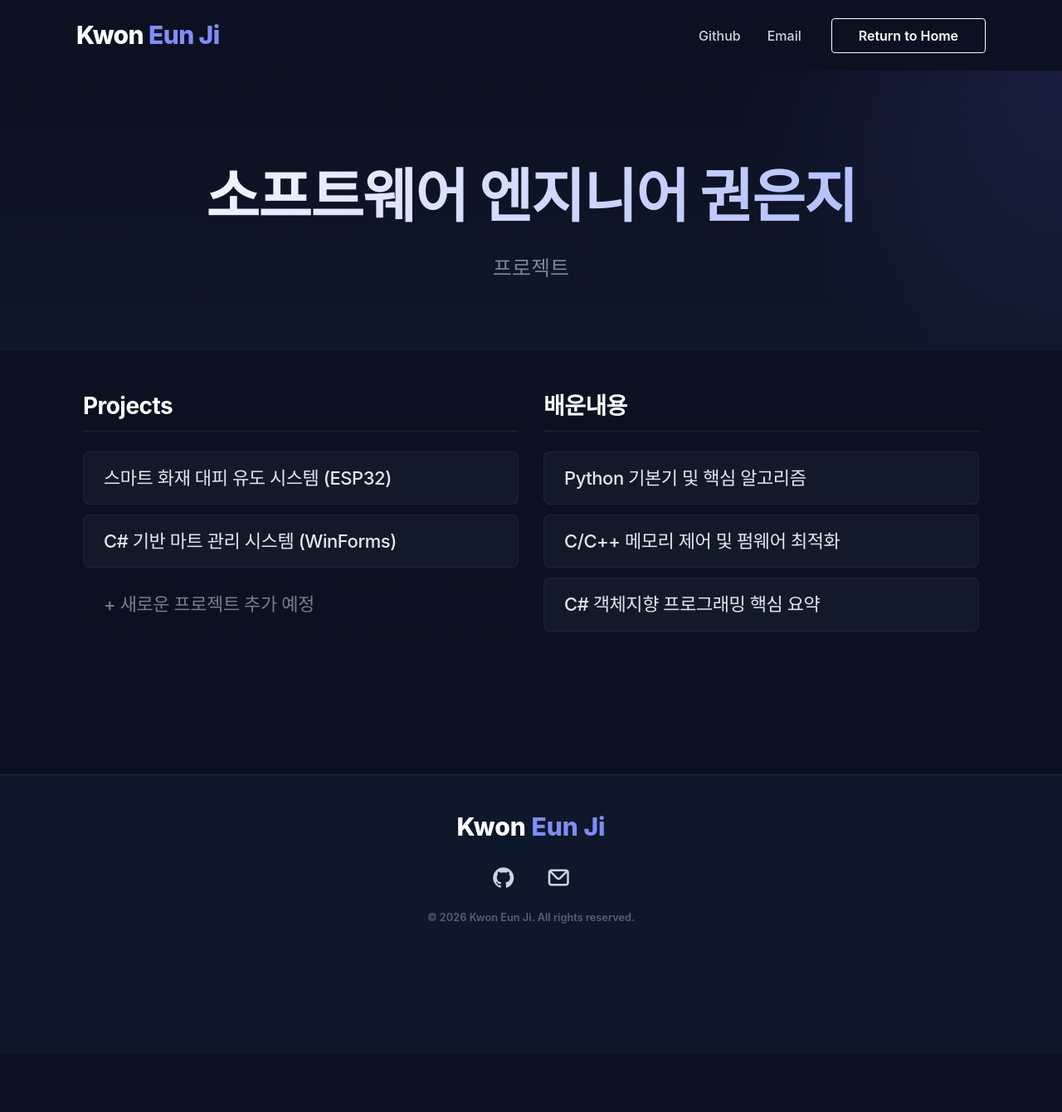
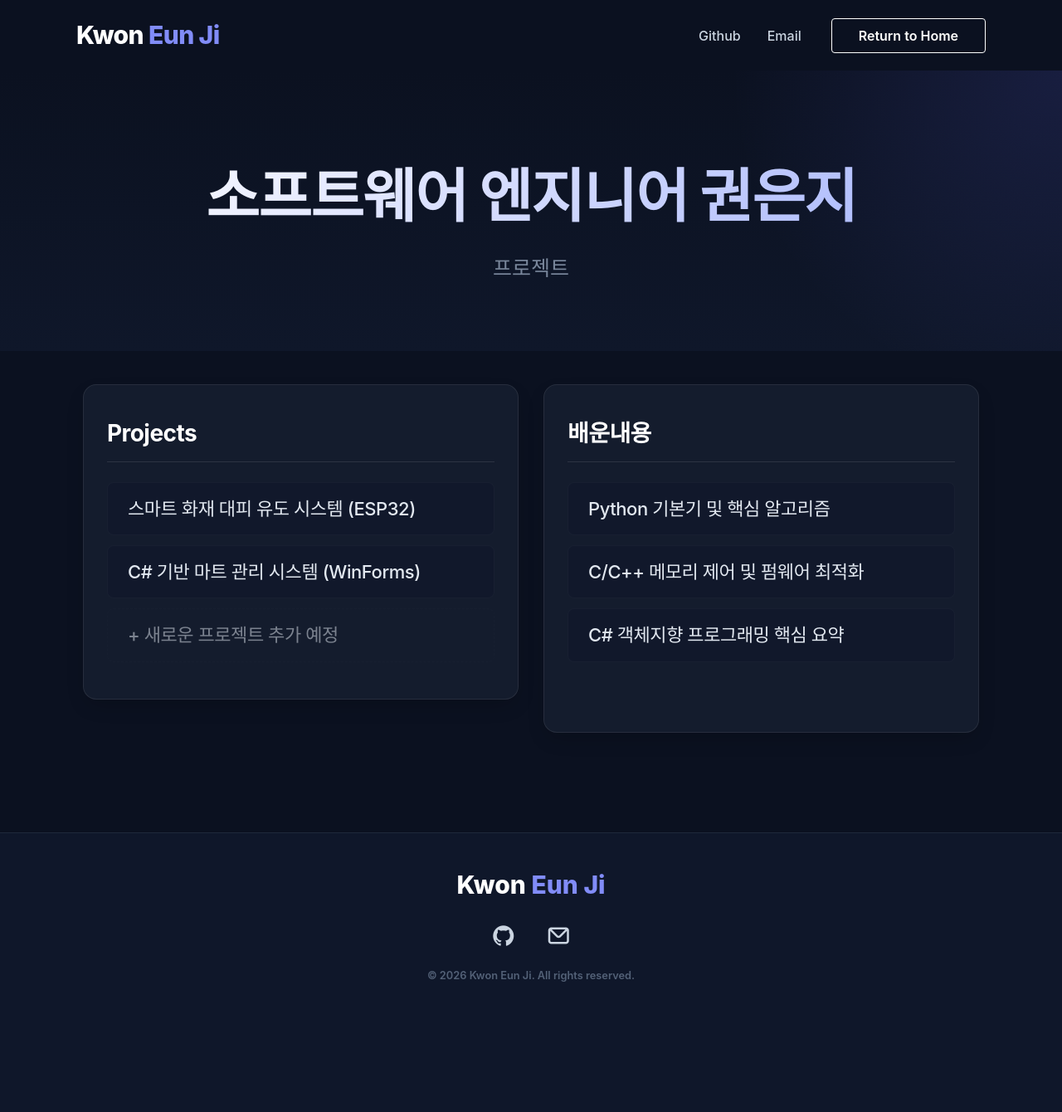
Before and after one commit to eunji021/eunji021.github.io, a Jekyll site: the page built from index.html, in a window 1280 px wide. Shown: the whole page at 83% size. Built offline with Jekyll 4.4.1, drawn with Linux system fonts in a browser that asks for light colours; nearby versions of some CDN libraries; some web fonts are replaced; comment, search, counter and statistics services are not loaded; before the commit the page ends 1270 px from its top, so only the background shows below that.

Commit message:
디자인 변경4

```diff
--- a/_scss/_premium.scss
+++ b/_scss/_premium.scss
@@ -243,3 +243,40 @@ h1, h2, h3, h4, h5, h6 {
   padding-bottom: 12px;
   border-bottom: 1px solid rgba(255, 255, 255, 0.1);
 }
+
+
+// Dashboard Panel
+.dashboard-panel {
+  background: rgba(30, 41, 59, 0.5) !important;
+  border: 1px solid rgba(255, 255, 255, 0.08) !important;
+  border-radius: 16px !important;
+  padding: 32px 28px !important;
+  height: 100%;
+  box-shadow: 0 10px 25px -5px rgba(0, 0, 0, 0.2) !important;
+}
+
+// Dashboard Inner List Items
+.list-item {
+  display: block;
+  padding: 18px 24px !important;
+  background: rgba(15, 23, 42, 0.6) !important;
+  border: 1px solid rgba(255, 255, 255, 0.03) !important;
+  border-radius: 8px !important;
+  margin-bottom: 12px !important;
+  transition: all 0.2s ease !important;
+  text-decoration: none !important;
+
+  &:hover {
+    background: rgba(30, 41, 59, 0.9) !important;
+    border-color: #818cf8 !important;
+    transform: translateX(6px) !important;
+    box-shadow: -4px 4px 10px rgba(0,0,0,0.2) !important;
+  }
+
+  .list-title {
+    color: #e2e8f0 !important;
+    font-size: 1.1rem;
+    font-weight: 500;
+    margin: 0;
+  }
+}
--- a/index.html
+++ b/index.html
@@ -13,36 +13,40 @@ title: Home
 
       <!-- Left Column: Projects -->
       <div class="column col-6 col-md-12" style="padding-right: 15px; margin-bottom: 40px;">
-        <h3 class="dashboard-title">Projects</h3>
+        <div class="dashboard-panel">
+          <h3 class="dashboard-title" style="border-bottom: 1px solid rgba(255,255,255,0.1); padding-bottom: 16px; margin-bottom: 24px;">Projects</h3>
 
-        <a href="{{ site.baseurl }}/embedded-hardware-projects" class="list-card">
+          <a href="{{ site.baseurl }}/embedded-hardware-projects" class="list-item">
             <h4 class="list-title">스마트 화재 대피 유도 시스템 (ESP32)</h4>
           </a>
 
-        <a href="{{ site.baseurl }}/system-software-projects" class="list-card">
+          <a href="{{ site.baseurl }}/system-software-projects" class="list-item">
             <h4 class="list-title">C# 기반 마트 관리 시스템 (WinForms)</h4>
           </a>
 
-        <a href="#" class="list-card" style="border-style: dashed !important; background: transparent !important; opacity: 0.5;">
+          <a href="#" class="list-item" style="border-style: dashed !important; background: transparent !important; opacity: 0.5;">
             <h4 class="list-title">+ 새로운 프로젝트 추가 예정</h4>
           </a>
+        </div>
       </div>
 
       <!-- Right Column: Learnings -->
       <div class="column col-6 col-md-12" style="padding-left: 15px;">
-        <h3 class="dashboard-title">배운내용</h3>
+        <div class="dashboard-panel">
+          <h3 class="dashboard-title" style="border-bottom: 1px solid rgba(255,255,255,0.1); padding-bottom: 16px; margin-bottom: 24px;">배운내용</h3>
 
-        <a href="{{ site.baseurl }}/tech-fundamentals" class="list-card">
+          <a href="{{ site.baseurl }}/tech-fundamentals" class="list-item">
             <h4 class="list-title">Python 기본기 및 핵심 알고리즘</h4>
           </a>
 
-        <a href="{{ site.baseurl }}/tech-fundamentals" class="list-card">
+          <a href="{{ site.baseurl }}/tech-fundamentals" class="list-item">
             <h4 class="list-title">C/C++ 메모리 제어 및 펌웨어 최적화</h4>
           </a>
 
-        <a href="{{ site.baseurl }}/tech-fundamentals" class="list-card">
+          <a href="{{ site.baseurl }}/tech-fundamentals" class="list-item">
             <h4 class="list-title">C# 객체지향 프로그래밍 핵심 요약</h4>
           </a>
+        </div>
       </div>
 
     </div>
```
Lines whose indentation alone changed are shown as unchanged.
